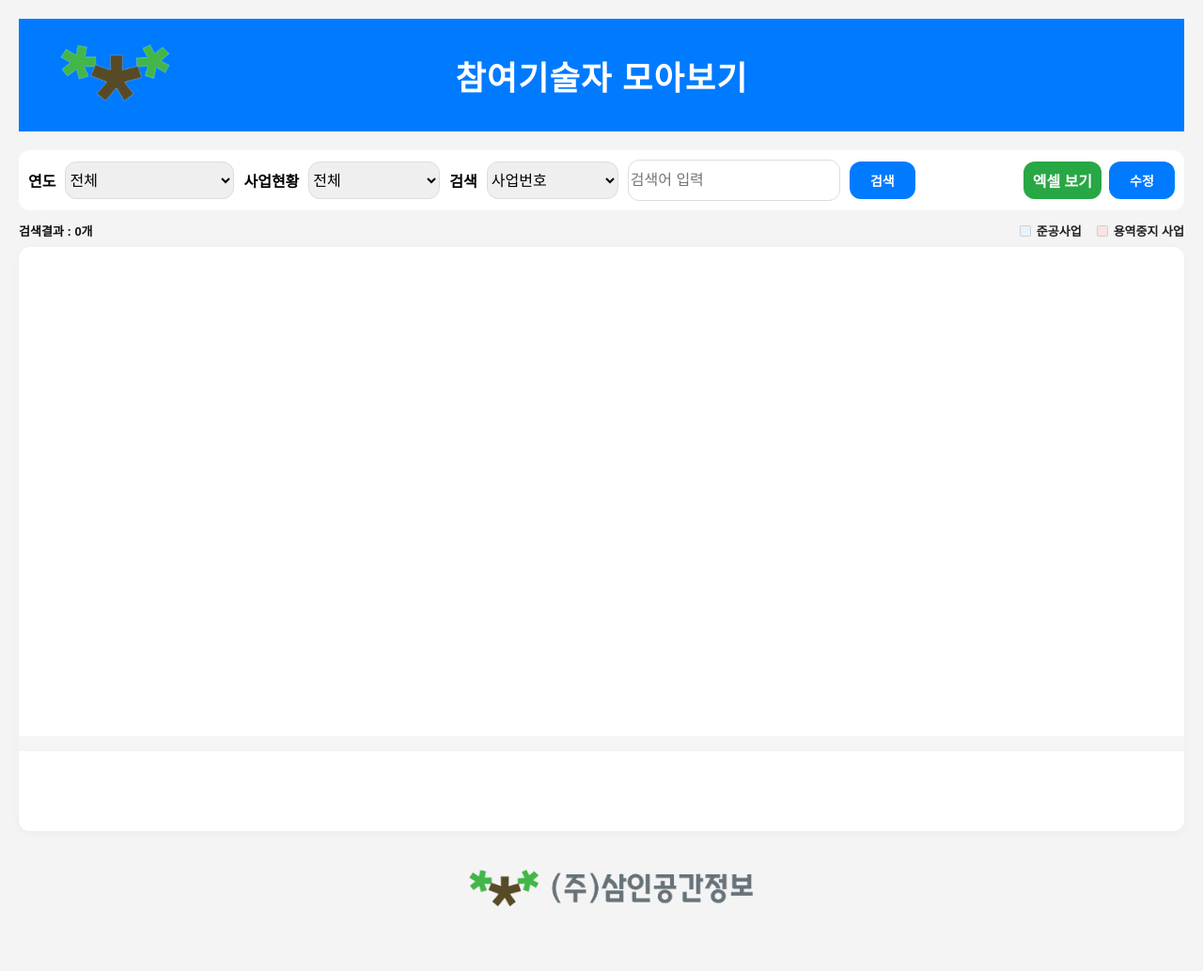
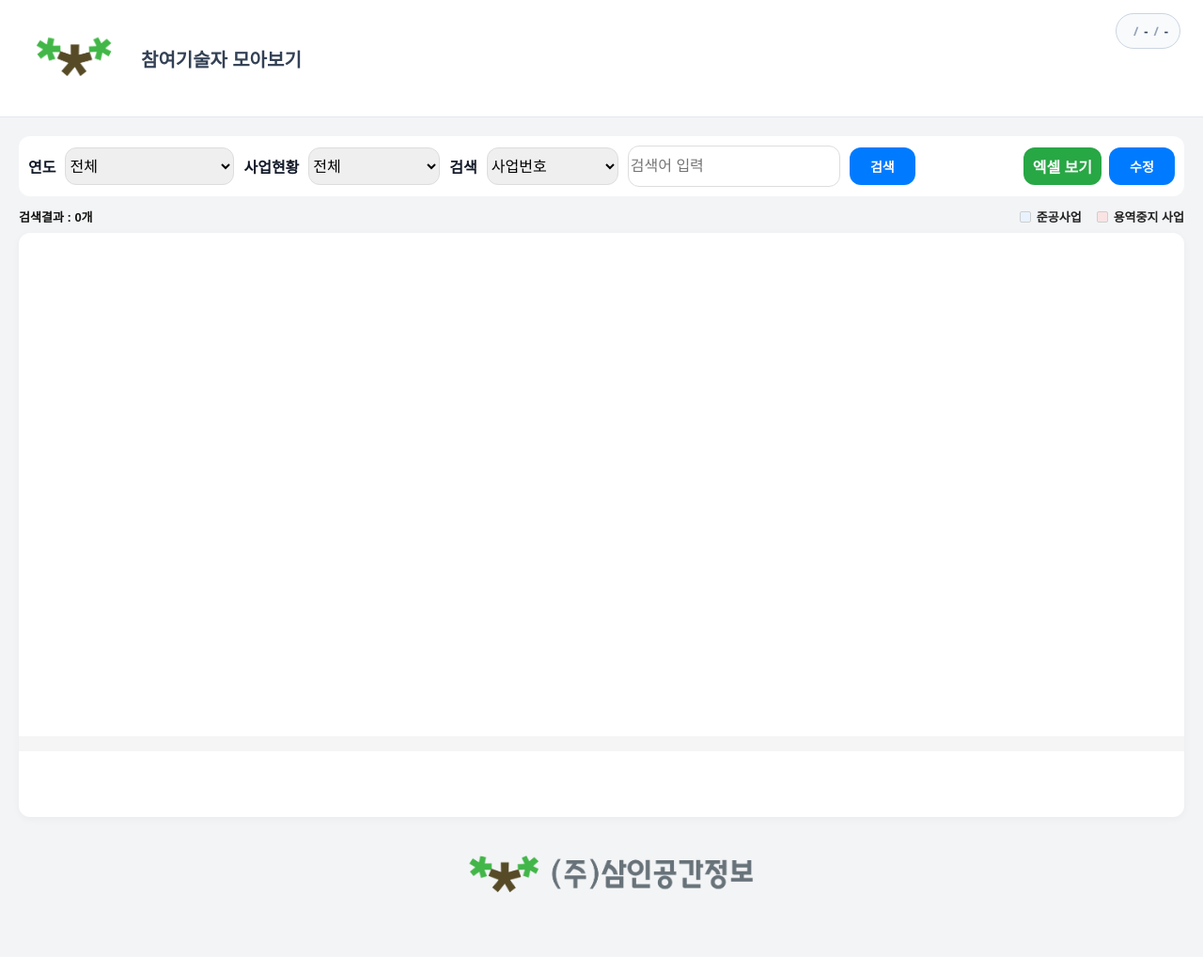
Before and after one commit to shinjeaho/PMS, a Python web app: template templates/PMS_annualProject_engineers.html in a window 1280 px wide. Shown: the whole page at 94% size. After the commit the page ends 951 px from the top, so only its background shows below. Run offline with Jinja, Linux system fonts and the light colour scheme; the template is opened without the code that fills it, so the values that code supplies are empty; some libraries are stand-ins or nearby versions.

Commit message:
feat(integrated): unify headers and login info

```diff
--- a/static/PMS_annualProject.css
+++ b/static/PMS_annualProject.css
@@ -78,11 +78,12 @@
 
 /* 기존 스타일 유지 */
 body {
-    font-family: 'Arial', sans-serif;
-    background: #f4f4f4;
+    font-family: 'Malgun Gothic', '맑은 고딕', 'Noto Sans KR', sans-serif;
+    background: #f3f4f6;
     margin: 0;
     padding: 20px;
-    color: #000000;
+    color: #111827;
+    overflow-x: hidden;
 }
 
 body::-webkit-scrollbar {
@@ -106,6 +107,115 @@
     font-weight: bold;
     margin: 0;
     letter-spacing: 1px;
+}
+
+.annual-project-page {
+    min-height: 100%;
+}
+
+header.annual-topbar {
+    position: sticky;
+    top: 0;
+    z-index: 900;
+    font-family: 'Outfit', 'Noto Sans KR', 'Segoe UI', sans-serif;
+    background: #ffffff;
+    color: #334155;
+    border: 0;
+    border-bottom: 1px solid #e2e8f0;
+    border-radius: 0;
+    box-shadow: none;
+    min-height: 60px;
+    margin: -20px -20px 20px -20px;
+    padding: 12px 24px;
+    display: flex;
+    align-items: center;
+    justify-content: space-between;
+    gap: 16px;
+    flex-wrap: wrap;
+    text-align: left;
+}
+
+header.annual-topbar #projectName {
+    margin: 0;
+    flex: 1 1 320px;
+    font-size: 20px;
+    font-weight: 600;
+    letter-spacing: 0;
+    color: #334155;
+    text-align: left;
+    white-space: nowrap;
+    overflow: hidden;
+    text-overflow: ellipsis;
+    min-width: 0;
+}
+
+header.annual-topbar .annual-home-btn {
+    padding: 0;
+    display: inline-flex;
+    align-items: center;
+}
+
+header.annual-topbar .annual-home-logo {
+    width: 110px;
+    height: 56px;
+    object-fit: contain;
+}
+
+.annual-topbar-userbox {
+    display: inline-flex;
+    align-items: center;
+    justify-content: flex-end;
+    gap: 10px;
+    flex: 0 1 auto;
+    margin-left: auto;
+    align-self: flex-start;
+    padding-top: 2px;
+}
+
+.annual-topbar-userlabel {
+    display: inline-flex;
+    align-items: center;
+    gap: 6px;
+    min-height: 36px;
+    padding: 0 12px;
+    border: 1px solid #cbd5e1;
+    border-radius: 999px;
+    background: #f8fafc;
+    color: #334155;
+    font-size: 13px;
+    font-weight: 600;
+    white-space: nowrap;
+}
+
+.annual-topbar-user-sep {
+    color: #94a3b8;
+}
+
+@media (max-width: 768px) {
+    header.annual-topbar {
+        padding: 10px 14px;
+        gap: 10px;
+    }
+
+    header.annual-topbar #projectName {
+        flex-basis: 100%;
+        font-size: 17px;
+        order: 2;
+    }
+
+    .annual-topbar-userbox {
+        width: 100%;
+        justify-content: flex-end;
+        order: 3;
+        margin-left: 0;
+        padding-top: 0;
+    }
+
+    .annual-topbar-userlabel {
+        max-width: 100%;
+        overflow: hidden;
+        text-overflow: ellipsis;
+    }
 }
 
 main {
--- a/templates/PMS_annualProject_engineers.html
+++ b/templates/PMS_annualProject_engineers.html
@@ -10,12 +10,22 @@
     <script src="{{ url_for('static', filename='PMS_annualProject_engineers.js') }}" defer></script>
 </head>
 
-<body>
-    <header style="display: flex; align-items: center; position: relative;">
-        <button onclick="window.location.href='/'" class="back-button" style="position: absolute; left: 20px;">
-            <img src="{{ url_for('static', filename='img/home.png') }}" alt="뒤로" style="width: 150px; height: 80px;">
+<body class="annual-project-page">
+    {% set login_user = session.get('user', {}) %}
+    <header class="annual-topbar">
+        <button onclick="window.location.href='/'" class="back-button annual-home-btn">
+            <img class="annual-home-logo" src="{{ url_for('static', filename='img/home.png') }}" alt="홈">
         </button>
-        <h1 style="flex: 1; text-align: center;" id="projectName">참여기술자 모아보기</h1>
+        <h1 id="projectName">참여기술자 모아보기</h1>
+        <div class="annual-topbar-userbox">
+            <div class="annual-topbar-userlabel" title="로그인 정보">
+                <span>{{ login_user.get('Department', login_user.get('department', '')) }}</span>
+                <span class="annual-topbar-user-sep">/</span>
+                <span>{{ login_user.get('position', login_user.get('Position', '-')) or '-' }}</span>
+                <span class="annual-topbar-user-sep">/</span>
+                <span>{{ login_user.get('name', '-') }}</span>
+            </div>
+        </div>
     </header>
 
 
```
Also changed, not shown: static/PMS_annualMoney_v2.css (+60 -2 lines), templates/PMS_annualMoney_v2.html (+10 -0 lines), templates/PMS_annualProject.html (+15 -5 lines).
